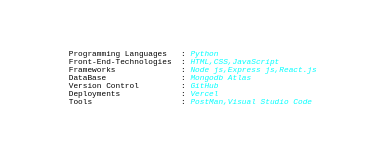
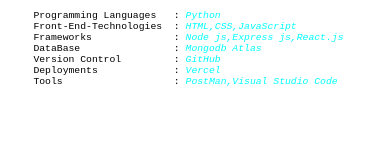
Before and after one commit to Ayyappa-915/PORTFOLIO-915, a website: page public/HTML/skills.html in a window 390 px wide. Drawn offline with Linux system fonts and the light colour scheme; files that its build step writes are made by us from their sources.

Commit message:
Update mobile_skills.css

```diff
--- a/public/CSS/mobile_skills.css
+++ b/public/CSS/mobile_skills.css
@@ -26,10 +26,10 @@
 }
 .skills-page
 {
-margin-top: 50px;
-margin-left: 50px;
+margin-top: 10px;
+margin-left: 10px;
 }
 pre
 {
-    font-size: 2vw;
+    font-size: 2.5vw;
 }
```
